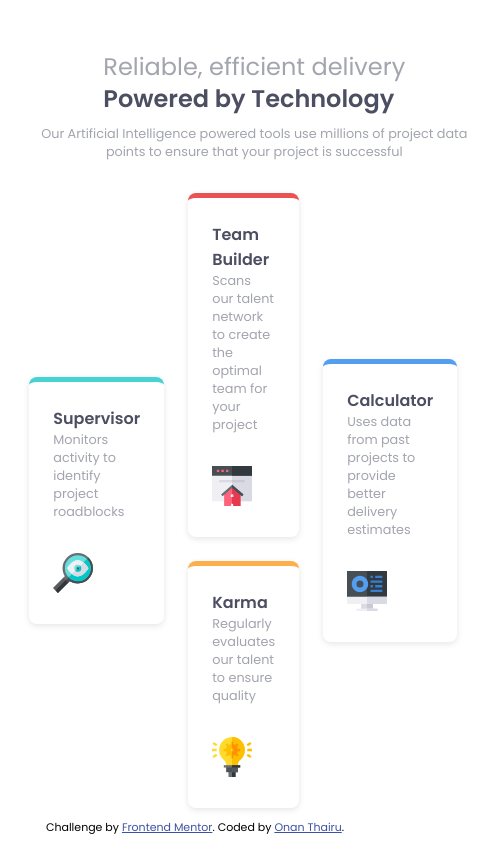
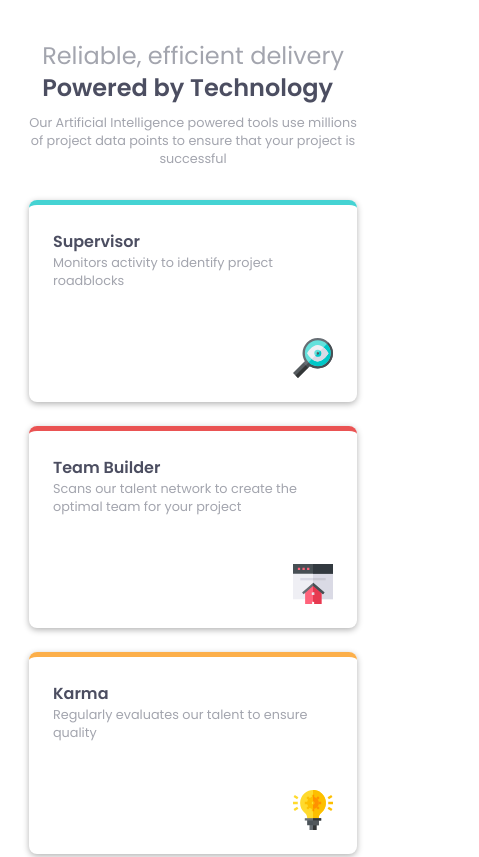
Before and after one commit to Onan-Thairu/four-card-feature, a plain HTML site: page index.html in a window 390 px wide. Shown: the top 857 px of the page, 479 px wide, since content can reach past the window. Drawn offline with Linux system fonts and the light colour scheme.

Commit message:
chore: mobile design.

```diff
--- a/index.html
+++ b/index.html
@@ -35,7 +35,7 @@
             <p class="card-heading">Supervisor</p>
             <p class="card-description">Monitors activity to identify project roadblocks</p>
           </div>
-          <div>
+          <div class="card-icon">
             <img src="./images/icon-supervisor.svg" alt="supervisor">
           </div>
         </div>
@@ -46,7 +46,7 @@
               <p class="card-heading">Team Builder</p>
               <p class="card-description">Scans our talent network to create the optimal team for your project</p>
             </div>
-            <div>
+            <div class="card-icon">
               <img src="./images/icon-team-builder.svg" alt="team-builder">
             </div>
           </div>
@@ -56,7 +56,7 @@
               <p class="card-heading">Karma</p>
               <p class="card-description">Regularly evaluates our talent to ensure quality</p>
             </div>
-            <div>
+            <div class="card-icon">
               <img src="./images/icon-karma.svg" alt="karma">
             </div>
           </div>
@@ -67,7 +67,7 @@
             <p class="card-heading">Calculator</p>
             <p class="card-description">Uses data from past projects to provide better delivery estimates</p>
           </div>
-          <div>
+          <div class="card-icon">
             <img src="./images/icon-calculator.svg" alt="calculator">
           </div>
         </div>
--- a/style.css
+++ b/style.css
@@ -47,9 +47,8 @@
   align-items: center;
 }
 .card {
-  box-shadow: 0 2px 6px rgba(0, 0, 0, 0.1);
+  box-shadow: 0 2px 6px rgba(0, 0, 0, 0.3);
   padding: 1.5rem;
-  /* height: 200px; */
   border-radius: 8px;
   flex: 1;
   flex-basis: 0;
@@ -69,8 +68,13 @@
 }.card-4 {
   border-top: 5px solid hsl(212, 86%, 64%);
 }
+.card-icon {
+  display: flex;
+  justify-content: flex-end;
+}
 .card img {
   width: 40px;
+  margin-top: 1rem;
 }
 .card-heading {
   color: hsl(234, 12%, 34%);
@@ -81,5 +85,36 @@
   font-size: .8rem;
   margin-bottom: 2rem;
 }
+
+/* Apply styles when screen width is less than or equal to 600px */
+@media (max-width: 900px) {
+  .header {
+    max-width: 450px;
+  }
+  .container {
+    width: 99vw;
+    height: 100%;
+    display: flex;
+    flex-direction: column;
+    justify-content: center;
+    align-items: center;
+  }
+  .header {
+    display: flex;
+    flex-direction: column;
+    align-items: center;
+    width: auto;
+    margin: auto;
+  }
+  .cards {
+    display: flex;
+    gap: 1.5rem;
+    margin-top: 2rem;
+    align-items: center;
+    flex-direction: column;
+  }
+
+}
+
 .attribution { font-size: 11px; text-align: center; }
 .attribution a { color: hsl(228, 45%, 44%); }
```
